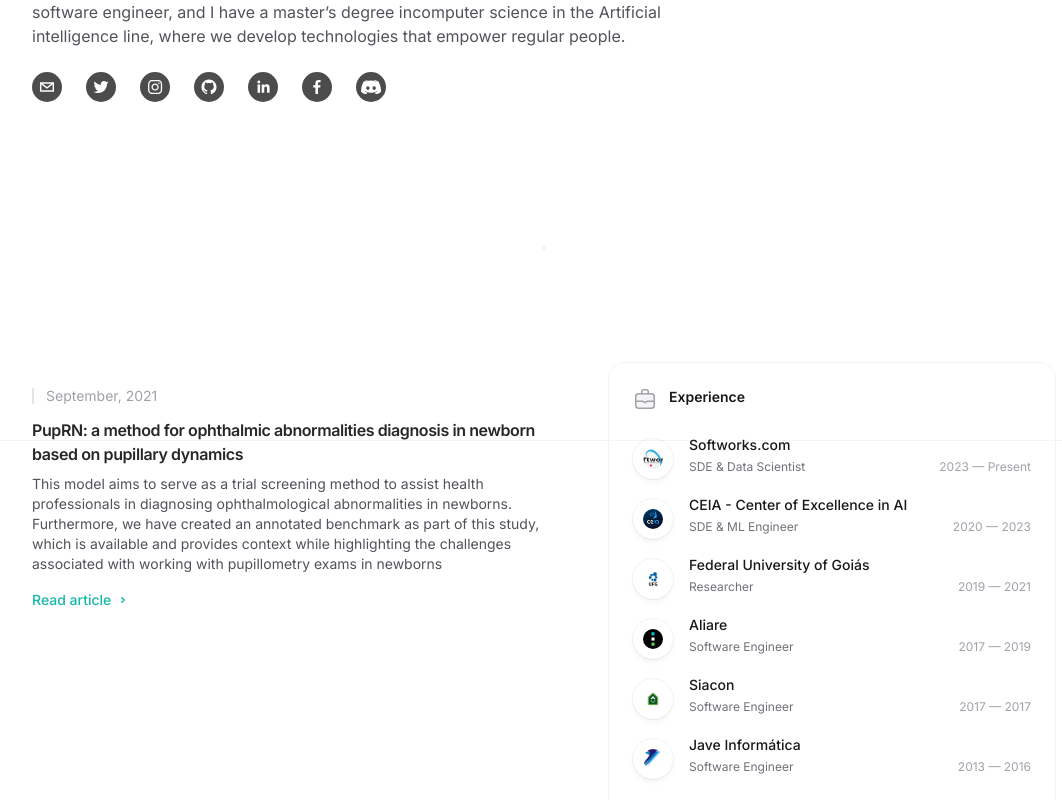
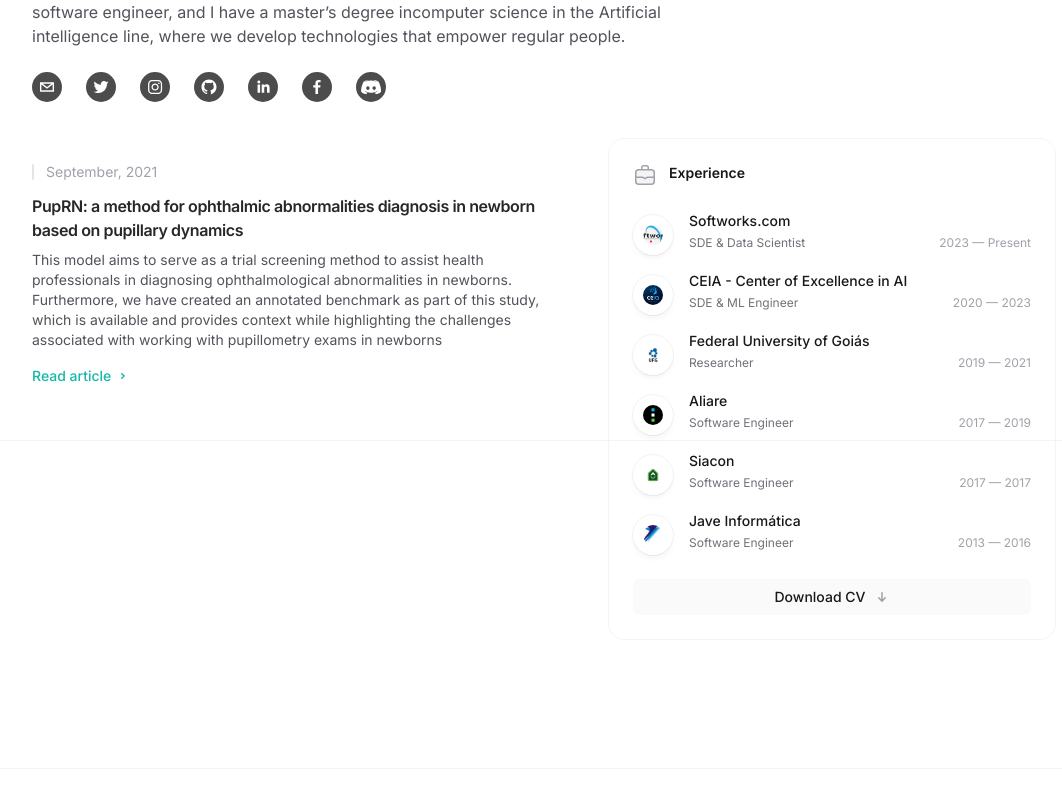
Before and after one commit to marcosvsilva/marcosvsilva.github.io, a Next.js app: page / in a window 1280 px wide. Shown: the part 360-1160 px from the top of the page, without its empty margins (96-1158 px from the left). Built offline with nearby package versions, Linux system fonts and the light colour scheme.

Commit message:
fix: removing unnecessary containers from the home page

```diff
--- a/src/app/page.tsx
+++ b/src/app/page.tsx
@@ -46,12 +46,7 @@ export default function Home() {
           </div>
         </div>
       </Container>
-      <Container className="mt-24 md:mt-28">
-        <div className="sm:align-center sm:flex sm:flex-col">
-          <div className="relative mt-6 flex self-center rounded-lg bg-gray-100 p-0.5 sm:mt-8"></div>
-        </div>
-      </Container>
-      <Container className="mt-24 md:mt-28">
+      <Container className="mt-24 md:mt-9">
         <div className="mx-auto grid max-w-xl grid-cols-1 gap-y-20 lg:max-w-none lg:grid-cols-2">
           <div className="flex flex-col gap-16">
             <Article />
```
